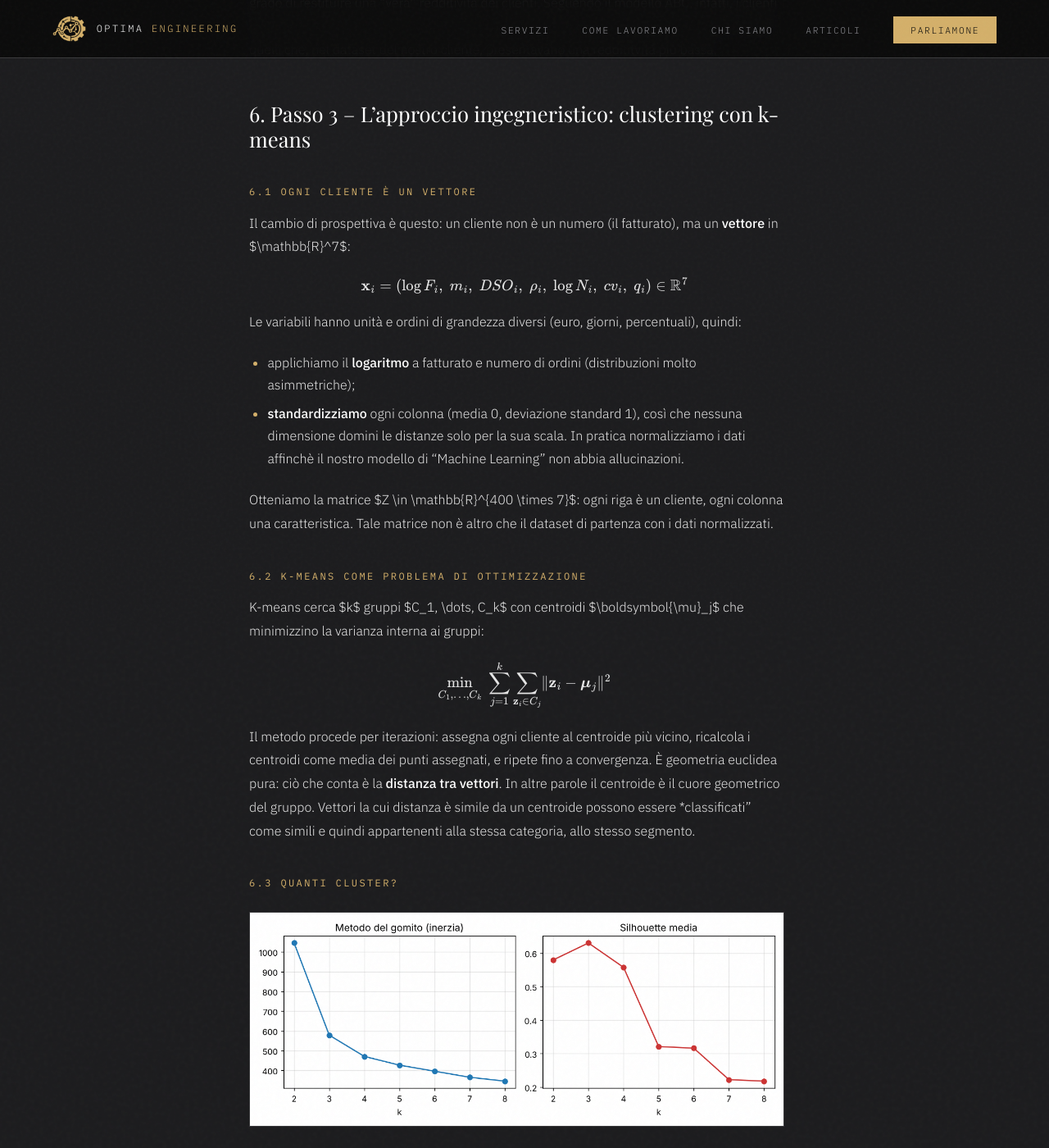
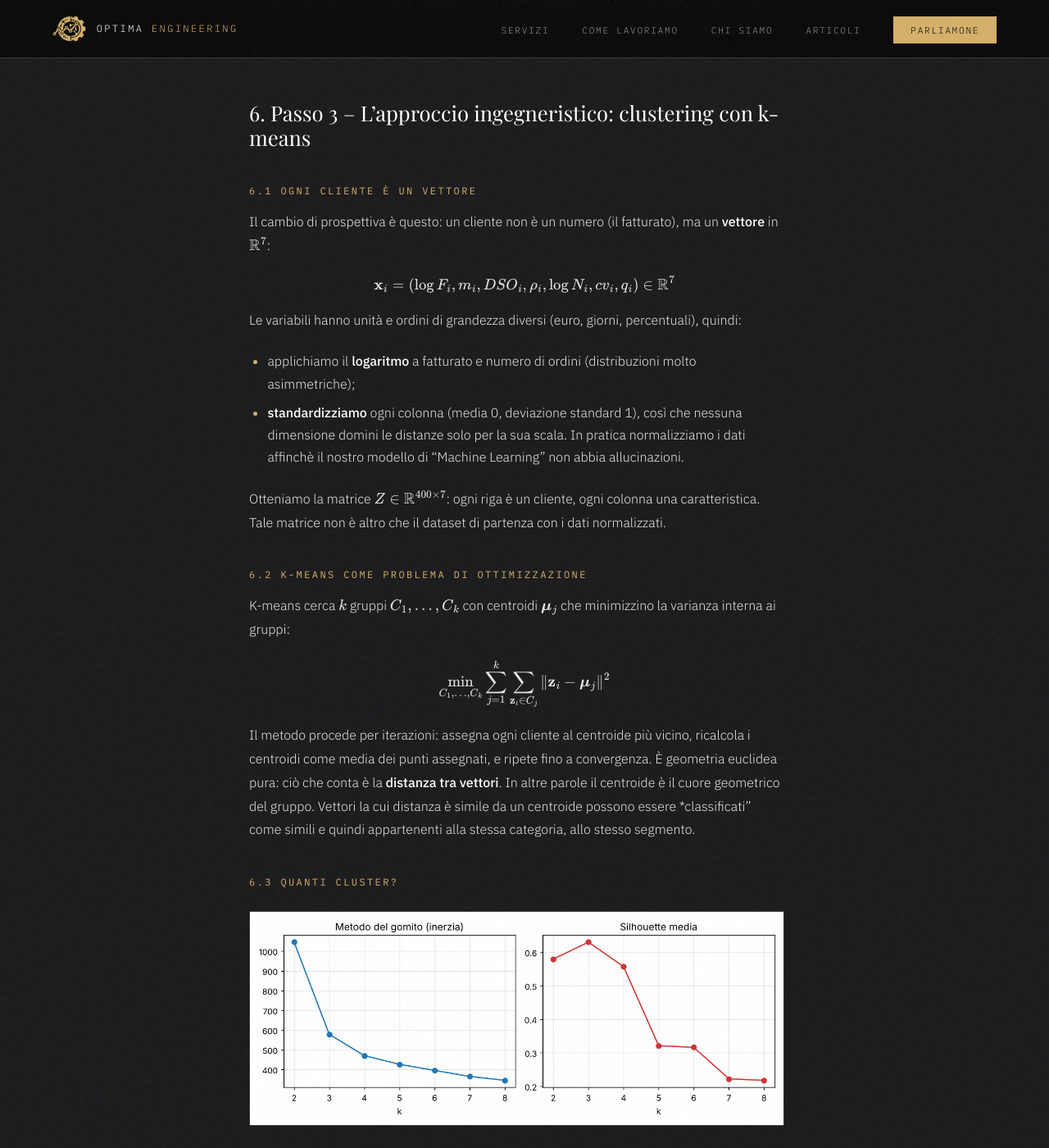
Before and after one commit to edoardo2496/optima_engineering, a Jekyll site: the page built from _posts/2026-10-28-analisi-clienti-pvc.md, in a window 1280 px wide and 1400 px high, scrolled down 6081 px. Shown: the whole window at 82% size. Built offline with Jekyll 4.4.1, drawn with Linux system fonts in a browser that asks for light colours; some web fonts are replaced; our own code applies the rules of GitHub Pages for plain Markdown files; some of the changed text lies outside the part shown.

Commit message:
Update 2026-10-28-analisi-clienti-pvc.md

```diff
--- a/_posts/2026-10-28-analisi-clienti-pvc.md
+++ b/_posts/2026-10-28-analisi-clienti-pvc.md
@@ -114,10 +114,10 @@ Seguendo il modello ABC, infatti, i clienti che avremmo dovuto valutare come *to
 
 ### 6.1 Ogni cliente è un vettore
 
-Il cambio di prospettiva è questo: un cliente non è un numero (il fatturato), ma un **vettore** in $\mathbb{R}^7$:
+Il cambio di prospettiva è questo: un cliente non è un numero (il fatturato), ma un **vettore** in $$\mathbb{R}^7$$:
 
 $$
-\mathbf{x}_i = (\log F_i,\; m_i,\; DSO_i,\; \rho_i,\; \log N_i,\; cv_i,\; q_i) \in \mathbb{R}^7
+\mathbf{x}_i = (\log F_i, m_i, DSO_i, \rho_i, \log N_i, cv_i, q_i) \in \mathbb{R}^7
 $$
 
 Le variabili hanno unità e ordini di grandezza diversi (euro, giorni, percentuali), quindi:
@@ -126,15 +126,15 @@ Le variabili hanno unità e ordini di grandezza diversi (euro, giorni, percentua
 - **standardizziamo** ogni colonna (media 0, deviazione standard 1), così che nessuna dimensione domini le distanze solo per la sua scala.
 In pratica normalizziamo i dati affinchè il nostro modello di "Machine Learning" non abbia allucinazioni.
 
-Otteniamo la matrice $Z \in \mathbb{R}^{400 \times 7}$: ogni riga è un cliente, ogni colonna una caratteristica.
+Otteniamo la matrice $$Z \in \mathbb{R}^{400 \times 7}$$: ogni riga è un cliente, ogni colonna una caratteristica.
 Tale matrice non è altro che il dataset di partenza con i dati normalizzati.
 
 ### 6.2 K-means come problema di ottimizzazione
 
-K-means cerca $k$ gruppi $C_1, \dots, C_k$ con centroidi $\boldsymbol{\mu}_j$ che minimizzino la varianza interna ai gruppi:
+K-means cerca $$k$$ gruppi $$C_1, \dots, C_k$$ con centroidi $$\boldsymbol{\mu}_j$$ che minimizzino la varianza interna ai gruppi:
 
 $$
-\min_{C_1,\dots,C_k} \; \sum_{j=1}^{k} \sum_{\mathbf{z}_i \in C_j} \lVert \mathbf{z}_i - \boldsymbol{\mu}_j \rVert^2
+\min_{C_1,\dots,C_k} \sum_{j=1}^{k} \sum_{\mathbf{z}_i \in C_j} \Vert \mathbf{z}_i - \boldsymbol{\mu}_j \Vert^2
 $$
 
 Il metodo procede per iterazioni: assegna ogni cliente al centroide più vicino, ricalcola i centroidi come media dei punti assegnati, e ripete fino a convergenza. È geometria euclidea pura: ciò che conta è la **distanza tra vettori**. In altre parole il centroide è il cuore geometrico del gruppo. Vettori la cui distanza è simile da un centroide possono essere *classificati" come simili e quindi appartenenti alla stessa categoria, allo stesso segmento.
```
Also changed, not shown: other parts of _posts/2026-10-28-analisi-clienti-pvc.md (+6 -6 lines).
